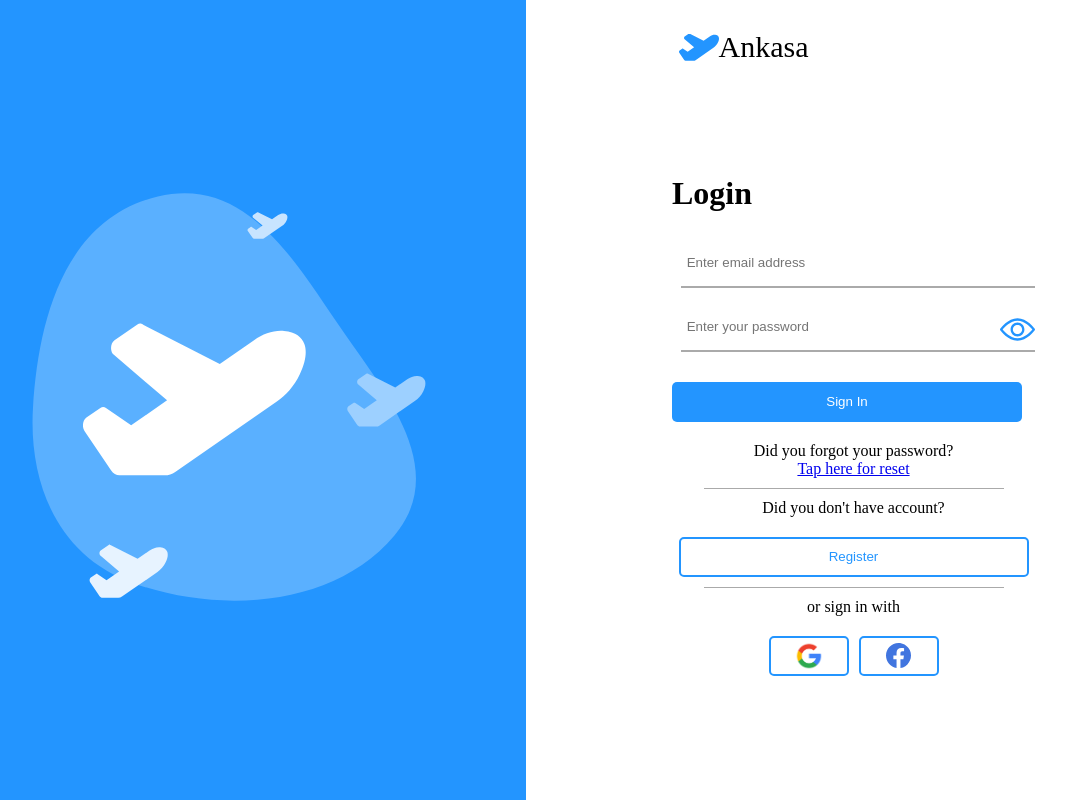
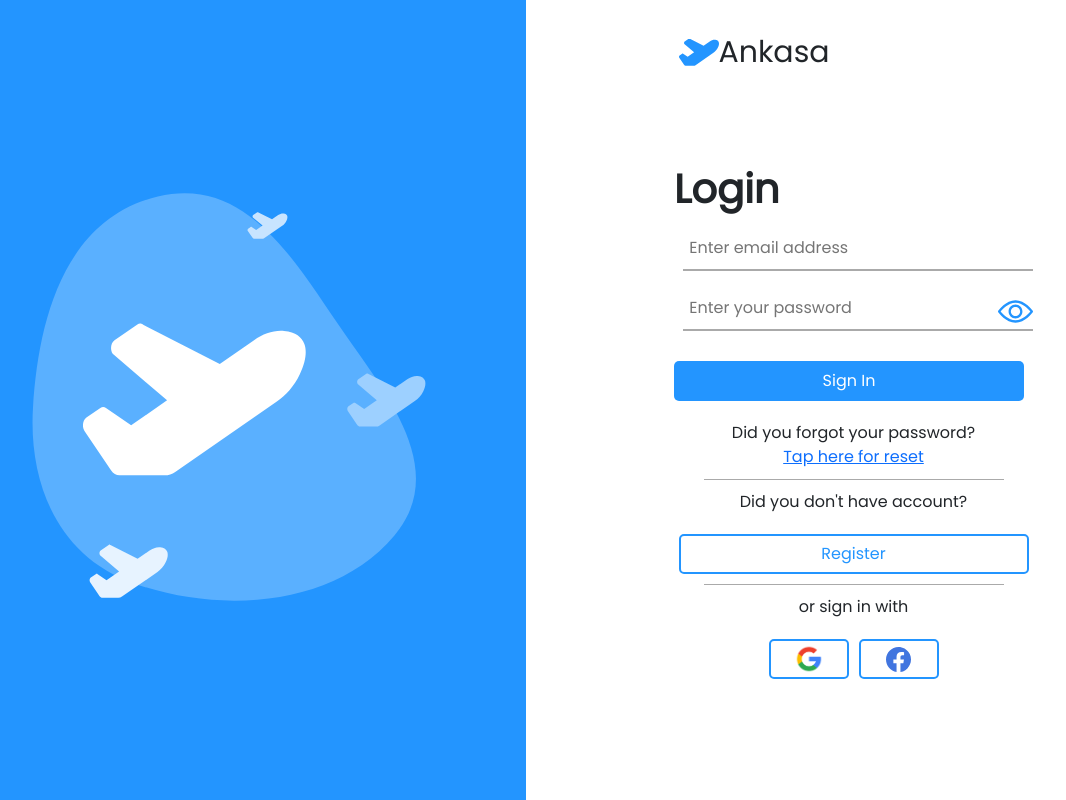
Before and after one commit to rizkirnasution/ankasa-ticketing-frontend-client, a React (Create React App) app: page /login in a window 1280 px wide. Shown: the whole page, without its empty margins (109-1175 px from the left). Built offline with nearby package versions, Linux system fonts and the light colour scheme.

Commit message:
refactor: changed some code structure in pages and style folders

```diff
--- a/src/App.js
+++ b/src/App.js
@@ -1,4 +1,7 @@
-// import logo from "./logo.svg";
+import logo from "./logo.svg";
+import "bootstrap/dist/css/bootstrap.min.css";
+import "bootstrap/dist/js/bootstrap";
+import "./assets/styles/utility.css";
 import { Fragment } from "react";
 import Routers from "./router/index";
 
--- /dev/null
+++ b/src/assets/styles/utility.css
@@ -0,0 +1,5 @@
+@import url("https://fonts.googleapis.com/css2?family=Poppins&display=swap");
+
+* {
+  font-family: "Poppins", sans-serif !important;
+}
```
